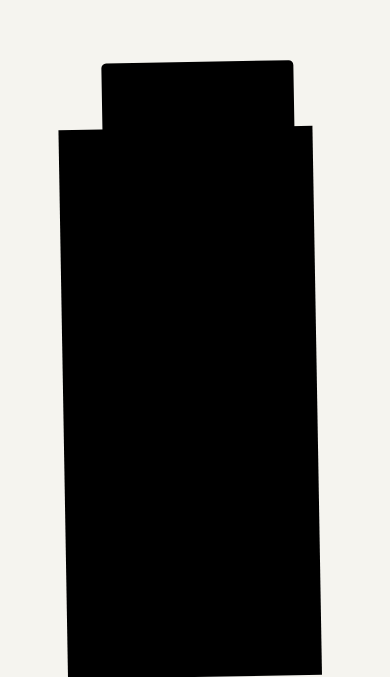
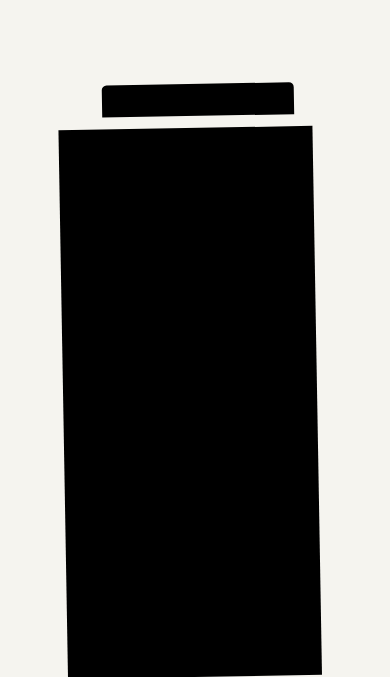
Before and after one commit to GraphicMiles/graphicmiles-portfolio, a React (Vite) app: page / in a window 390 px wide. Shown: the part 167-844 px from the top of the page. Built offline with nearby package versions, Linux system fonts and the light colour scheme.

Commit message:
Reduce mobile folder cutout height

```diff
--- a/src/index.css
+++ b/src/index.css
@@ -59,3 +59,10 @@ body {
     flex-basis: 65%;
   }
 }
+
+@media (max-width: 720px) {
+  .folder::before {
+    top: -8%;
+    height: 2rem;
+  }
+}
```
